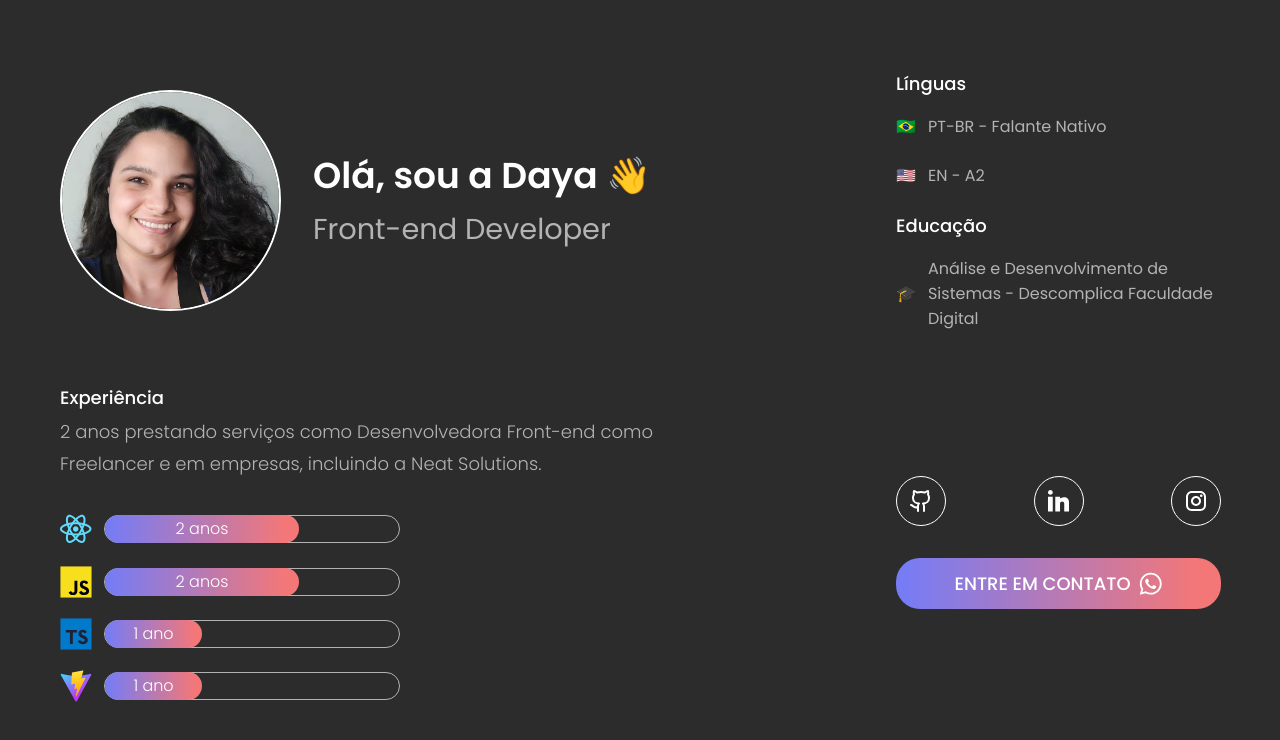
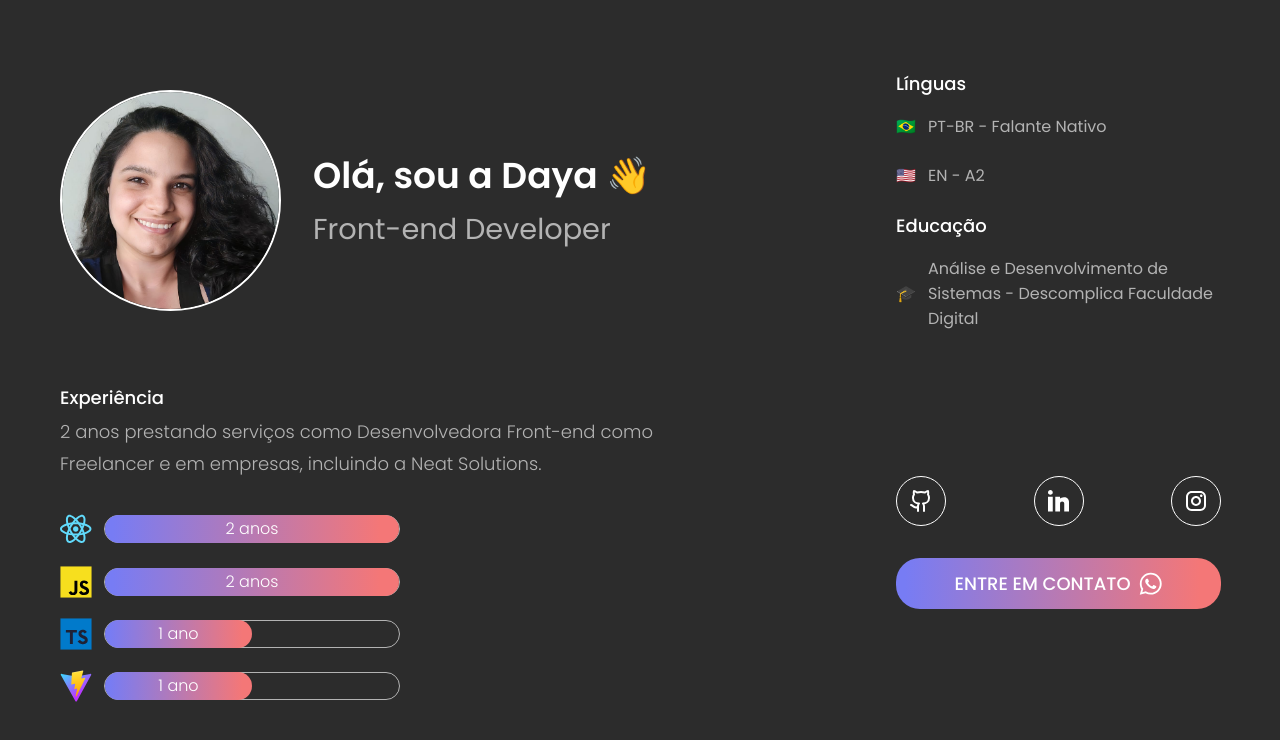
Before and after one commit to daya-diaz/my_portfolio, a React (Vite) app: page / in a window 1280 px wide. Shown: the top 740 px of the page. Built offline with nearby package versions, Linux system fonts and the light colour scheme.

Commit message:
fix: adjusting progress-bar

```diff
--- a/src/components/experience/styles.scss
+++ b/src/components/experience/styles.scss
@@ -89,14 +89,10 @@
                         }
 
                         &.measure-1 {
-                            width: 33%;
+                            width: 50%;
                         }
 
                         &.measure-2 {
-                            width: 66%;
-                        }
-
-                        &.measure-3 {
                             width: 100%;
                         }
                     }
```
